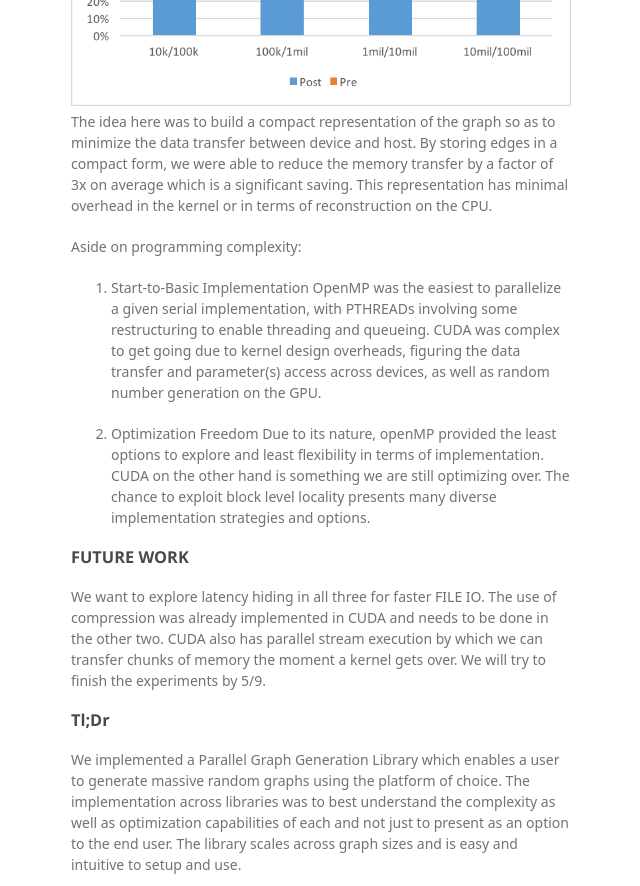
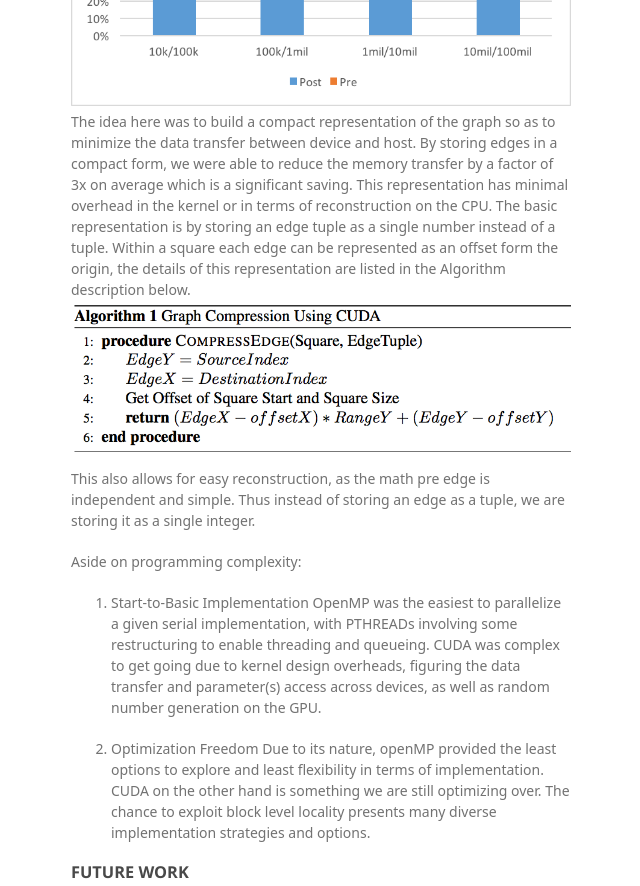
Before and after one commit to AthelasCo/Athelas, a plain HTML site: page index.html in a window 1280 px wide. Shown: the part 5294-6180 px from the top of the page, without its empty margins (499-1139 px from the left). Drawn offline with Linux system fonts and the light colour scheme; a web font is replaced by a local one.

Commit message:
Create gh-pages branch via GitHub

```diff
--- a/index.html
+++ b/index.html
@@ -120,7 +120,9 @@ The distribution of the Kernel runtime to device transfer times indicates that a
 <a id="compression" class="anchor" href="#compression" aria-hidden="true"><span aria-hidden="true" class="octicon octicon-link"></span></a>Compression</h4>
 
 <p><img src="https://github.com/AthelasCo/Athelas/blob/gh-pages/images/compress.png?raw=true" alt="CUDACompress">
-The idea here was to build a compact representation of the graph so as to minimize the data transfer between device and host. By storing edges in a compact form, we were able to reduce the memory transfer by a factor of 3x on average which is a significant saving. This representation has minimal overhead in the kernel or in terms of reconstruction on the CPU.</p>
+The idea here was to build a compact representation of the graph so as to minimize the data transfer between device and host. By storing edges in a compact form, we were able to reduce the memory transfer by a factor of 3x on average which is a significant saving. This representation has minimal overhead in the kernel or in terms of reconstruction on the CPU. The basic representation is by storing an edge tuple as a single number instead of a tuple. Within a square each edge can be represented as an offset form the origin, the details of this representation are listed in the Algorithm description below.
+<img src="https://github.com/AthelasCo/Athelas/blob/gh-pages/images/Algo.png?raw=true" alt="CUDACompress">
+This also allows for easy reconstruction, as the math pre edge is independent and simple. Thus instead of storing an edge as a tuple, we are storing it as a single integer.</p>
 
 <p>Aside on programming complexity:</p>
 
```
Also changed, not shown: params.json (+1 -1 lines).
